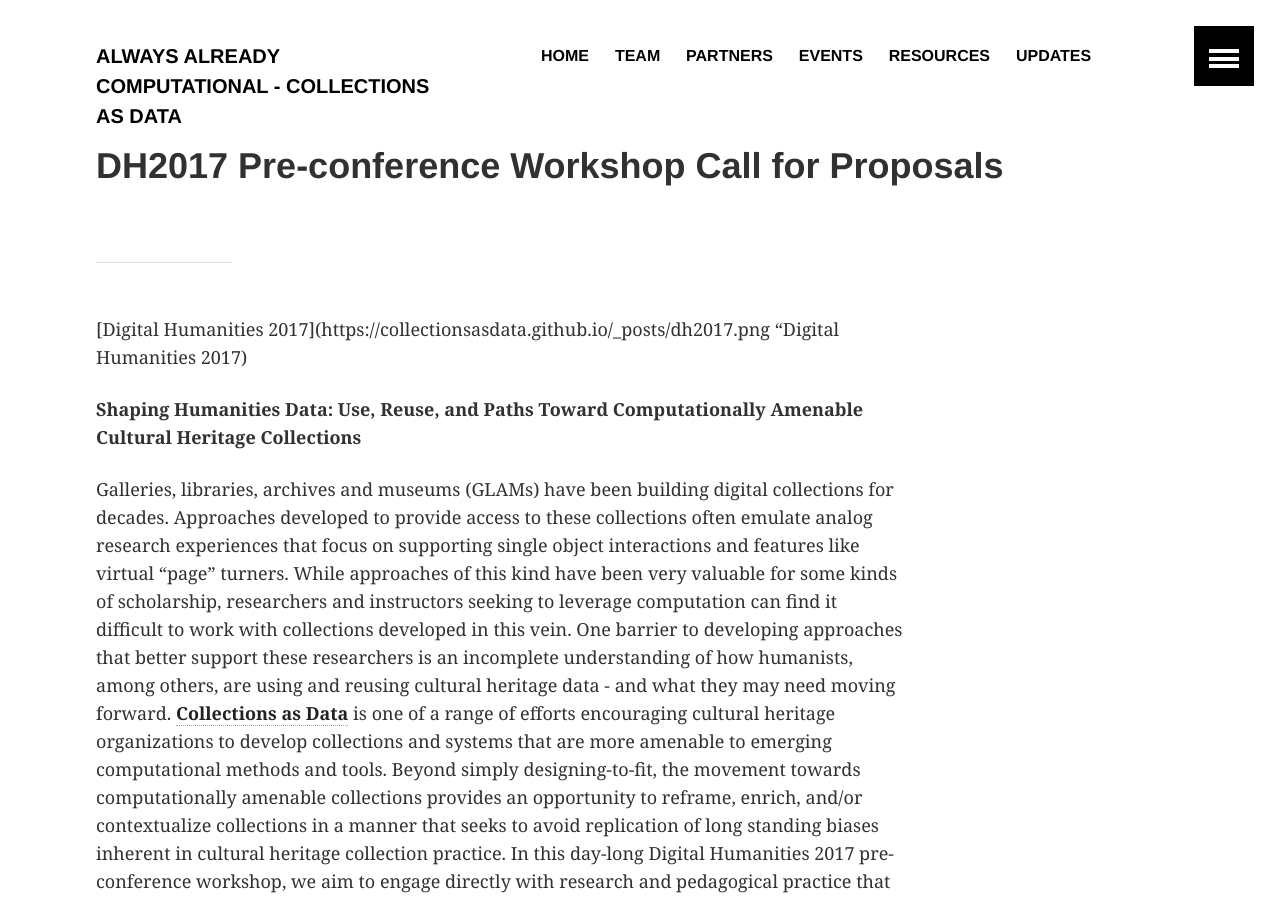
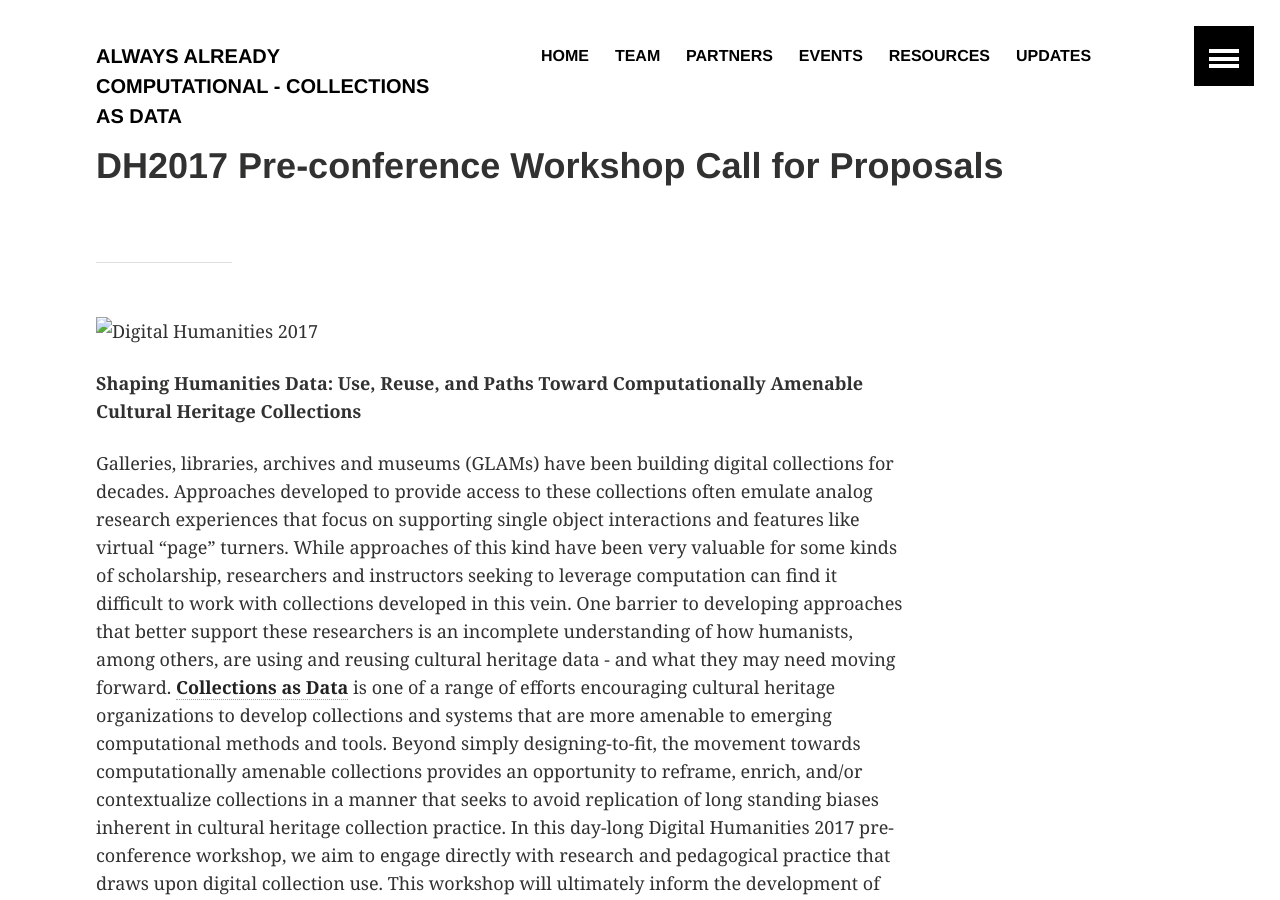
Before and after one commit to collectionsasdata/collectionsasdata.github.io, a Jekyll site: the page built from _posts/2017-4-7-dh2017.markdown, in a window 1280 px wide and 900 px high. Built offline with Jekyll 4.4.1, drawn with Linux system fonts in a browser that asks for light colours.

Commit message:
Update 2017-4-7-dh2017.markdown

```diff
--- a/_posts/2017-4-7-dh2017.markdown
+++ b/_posts/2017-4-7-dh2017.markdown
@@ -5,7 +5,7 @@
 teaser: "Shaping Humanities Data: Use, Reuse, and Paths Toward Computationally Amenable Cultural Heritage Collections"
 ---
 ---
-[Digital Humanities 2017](https://collectionsasdata.github.io/_posts/dh2017.png "Digital Humanities 2017)
+![Digital Humanities 2017](https://collectionsasdata.github.io/_posts/dh2017.png "Digital Humanities 2017")
 
 **Shaping Humanities Data: Use, Reuse, and Paths Toward Computationally Amenable Cultural Heritage Collections**
 
```
